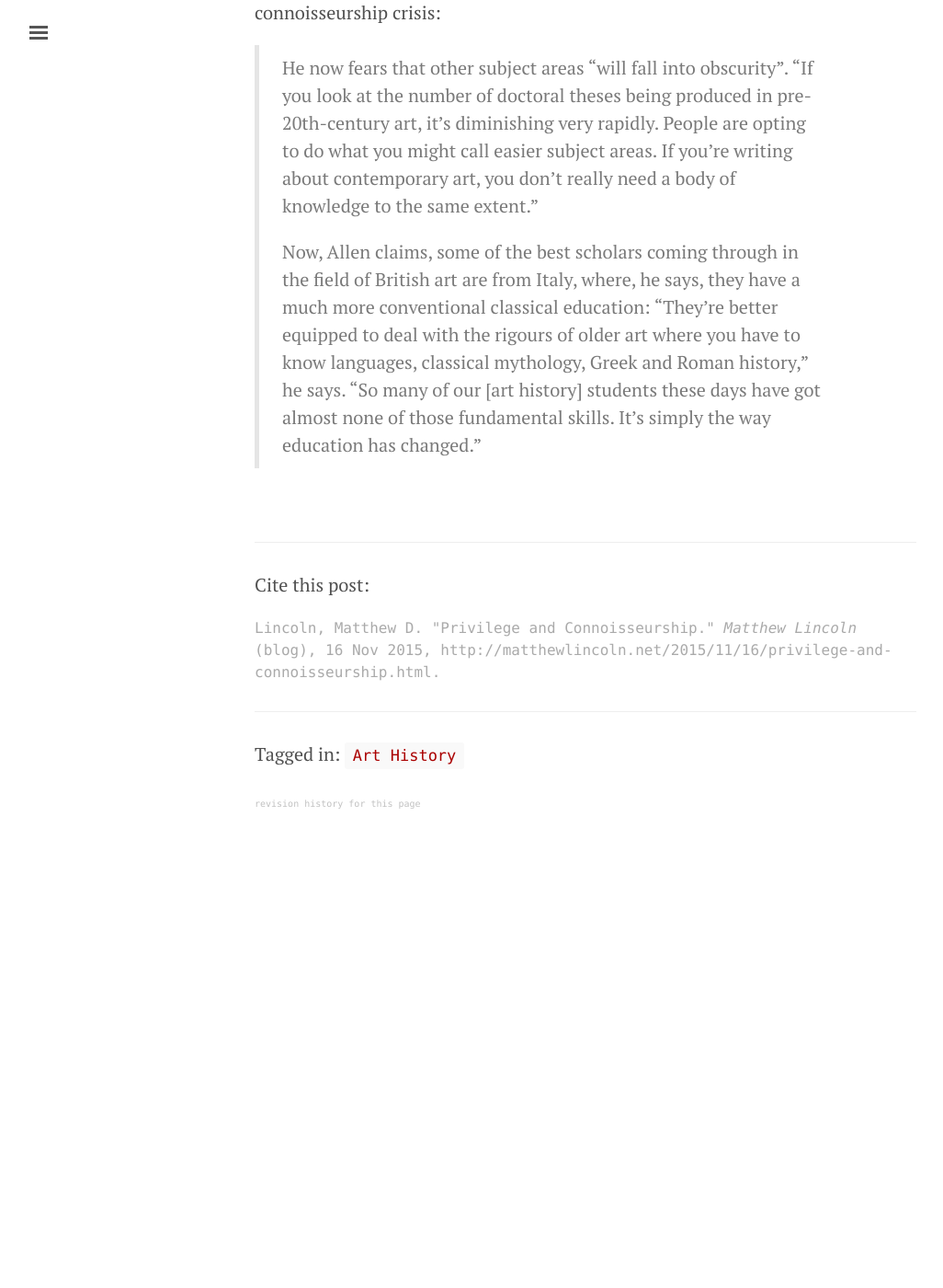
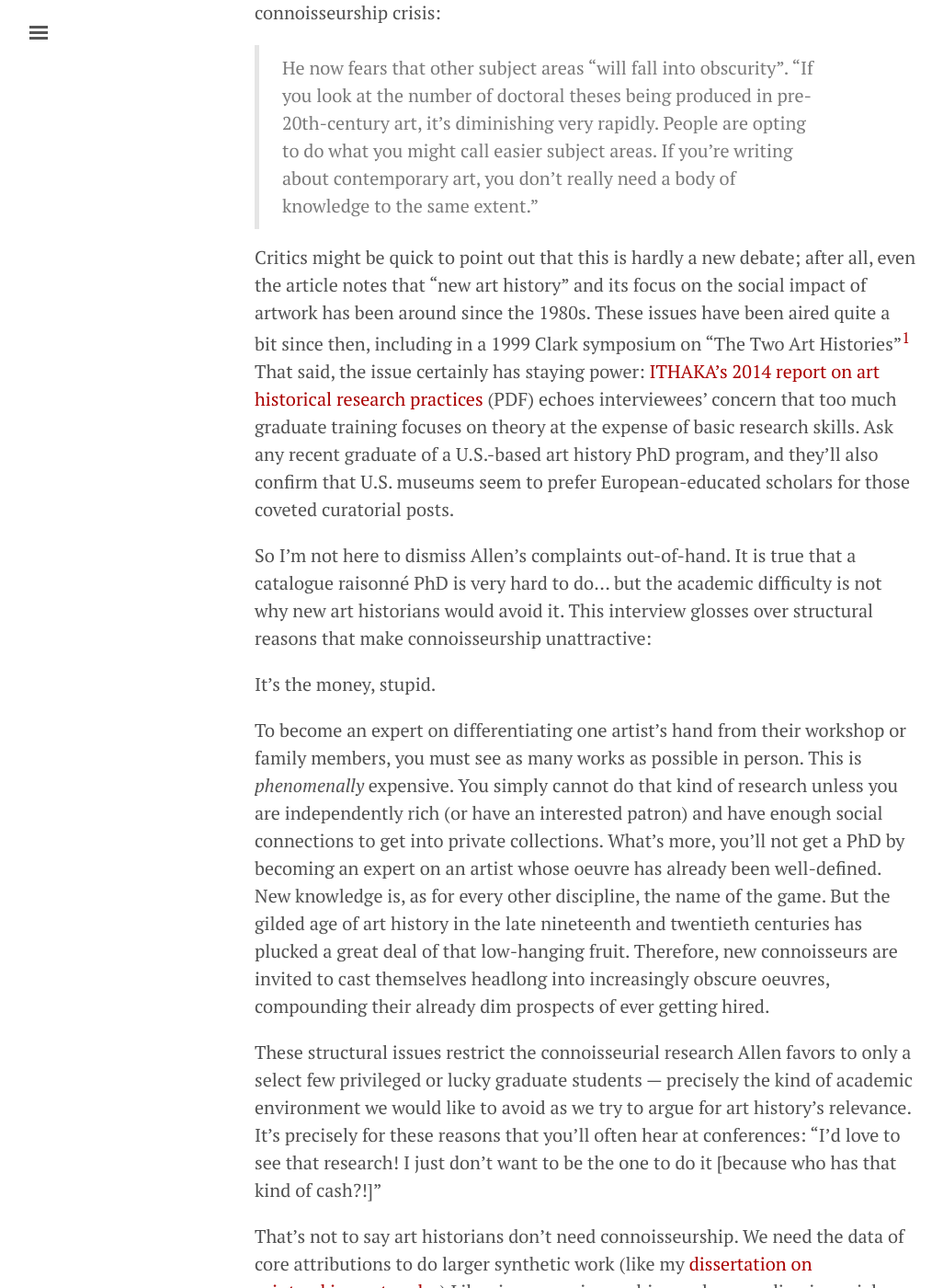
Before and after one commit to mdlincoln/mdlincoln.github.io, a Jekyll site: the page built from _posts/2015-11-16-privilege-and-connoisseurship.md, in a window 1280 px wide and 1400 px high, scrolled down 363 px. Shown: the whole window at 92% size, without its empty margins (3-1029 px from the left). Built offline with Jekyll 4.4.1, drawn with Linux system fonts in a browser that asks for light colours; nearby versions of some CDN libraries; before the commit the page ends 1248 px from its top, so only the background shows below that; some of the changed text lies outside the part shown.

Commit message:
rest of post text

```diff
--- a/_posts/2015-11-16-privilege-and-connoisseurship.md
+++ b/_posts/2015-11-16-privilege-and-connoisseurship.md
@@ -6,10 +6,44 @@ tags:
 - Art History
 ---
 
-A recent piece in _The Guardian_ quotes extensively from Brian Allen, a former director of the Paul Mellon Centre for Studies in British Art, who frets that academic art history's focus on the social history of art is causing a connoisseurship crisis:
+A [recent piece in _The Guardian_][guardian] quotes extensively from Brian Allen, a former director of the Paul Mellon Centre for Studies in British Art, who frets that academic art history's focus on the social history of art is causing a connoisseurship crisis:
 
 >He now fears that other subject areas "will fall into obscurity". "If you look at the number of doctoral theses being produced in pre-20th-century art, it’s diminishing very rapidly. People are opting to do what you might call easier subject areas. If you’re writing about contemporary art, you don’t really need a body of knowledge to the same extent."
->
->Now, Allen claims, some of the best scholars coming through in the field of British art are from Italy, where, he says, they have a much more conventional classical education: "They’re better equipped to deal with the rigours of older art where you have to know languages, classical mythology, Greek and Roman history," he says. "So many of our [art history] students these days have got almost none of those fundamental skills. It’s simply the way education has changed."
+
+Critics might be quick to point out that this is hardly a new debate; after all, even the article notes that "new art history" and its focus on the social impact of artwork has been around since the 1980s.
+These issues have been aired quite a bit since then, including in a 1999 Clark symposium on "The Two Art Histories"[^haxt]
+That said, the issue certainly has staying power: [ITHAKA's 2014 report on art historical research practices][ithaka] (PDF) echoes interviewees' concern that too much graduate training focuses on theory at the expense of basic research skills.
+Ask any recent graduate of a U.S.-based art history PhD program, and they'll also confirm that U.S. museums seem to prefer European-educated scholars for those coveted curatorial posts.
+
+So I'm not here to dismiss Allen's complaints out-of-hand.
+It is true that a catalogue raisonné PhD is very hard to do... but the academic
+difficulty is not why new art historians would avoid it.
+This interview glosses over structural reasons that make connoisseurship unattractive:
+
+It's the money, stupid.
+
+To become an expert on differentiating one artist's hand from their workshop or family members, you must see as many works as possible in person.
+This is _phenomenally_ expensive.
+You simply cannot do that kind of research unless you are independently rich (or have an interested patron) and have enough social connections to get into private collections.
+What's more, you'll not get a PhD by becoming an expert on an artist whose oeuvre has already been well-defined.
+New knowledge is, as for every other discipline, the name of the game.
+But the gilded age of art history in the late nineteenth and twentieth centuries has plucked a great deal of that low-hanging fruit.
+Therefore, new connoisseurs are invited to cast themselves headlong into increasingly obscure oeuvres, compounding their already dim prospects of ever getting hired.
+
+These structural issues restrict the connoisseurial research Allen favors to only a select few privileged or lucky graduate students --- precisely the kind of academic environment we would like to avoid as we try to argue for art history's relevance.
+It's precisely for these reasons that you'll often hear at conferences: "I'd love to see that research! I just don't want to be the one to do it [because who has that kind of cash?!]"
+
+That's not to say art historians don't need connoisseurship.
+We need the data of core attributions to do larger synthetic work (like my [dissertation on printmaking networks](/dissertation).)
+Likewise, connoisseurship needs grounding in social history.
+The [Rembrandt Research Project fiasco][rrp] may well have been avoided had its connoisseurial dream team gone in to the project open to basing their judgements on an understanding of the complexities of early modern studio practices, rather than importing the anachronistic idea that a painting could either be by Rembrandt or not, with no grey area.
+I would love to see Allen and ArtWatch UK offer funding, even apprenticeships tied to eventual curatorial positions, for the kind of research they would like to see.
+Barring that, they will simply enforce the notion that art history is a field for the rich: not because only wealthy dilettantes can afford to get a degree with poor job prospects, but because only the well-vested could ever afford to do the work that the field wants, but does not want to pay for.
 
 [guardian]: http://www.theguardian.com/education/2015/nov/15/art-historians-fail-spot-differences-paintings-canaletto-bellotto
+
+[^haxt]: Haxthausen, Charles W., ed. _The Two Art Histories: The Museum and the University_. Clark Studies in the Visual Arts. Williamstown: Clark Art Institute, 2002.
+
+[ithaka]: http://www.sr.ithaka.org/wp-content/mig/files/Preparing_for_the_future_of_research_services_for_art_history.pdf
+
+[rrp]: http://www.burlington.org.uk/archive/editorial/the-rembrandt-research-project-and-its-denouement
```
